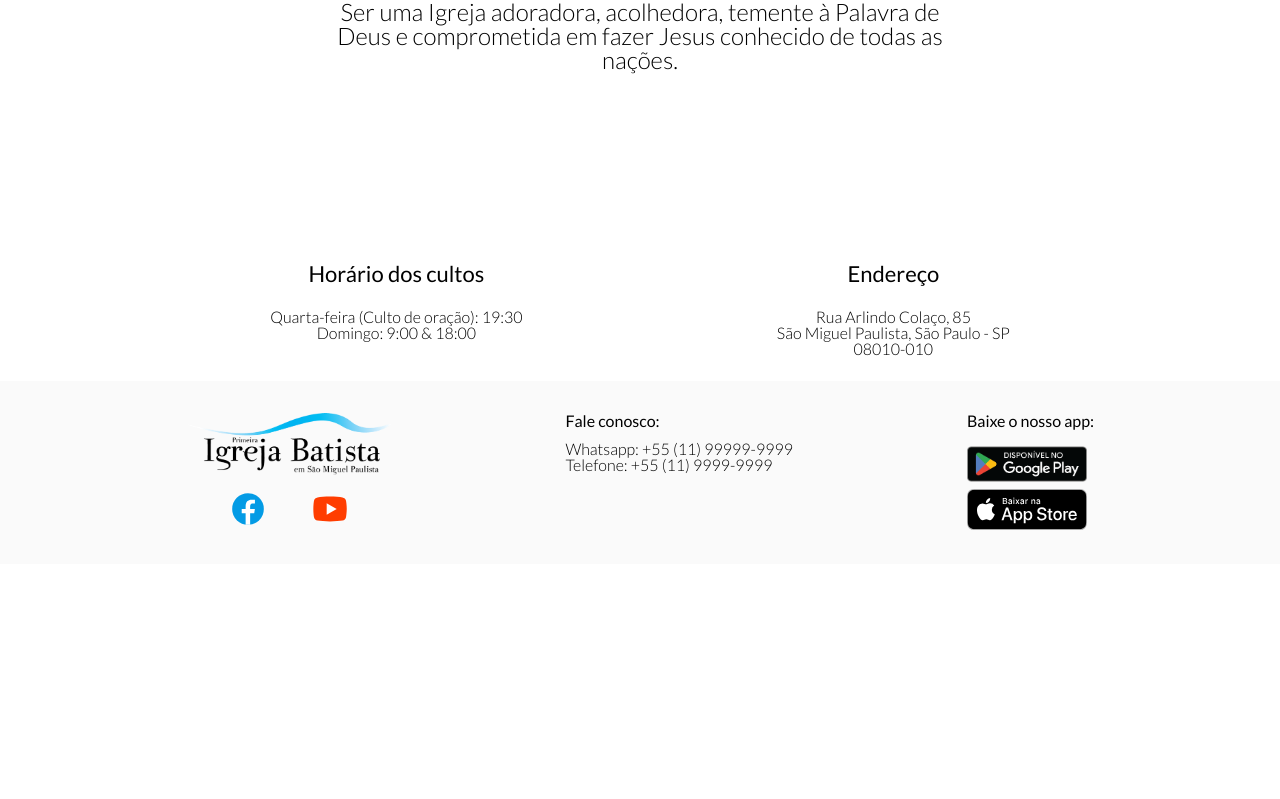
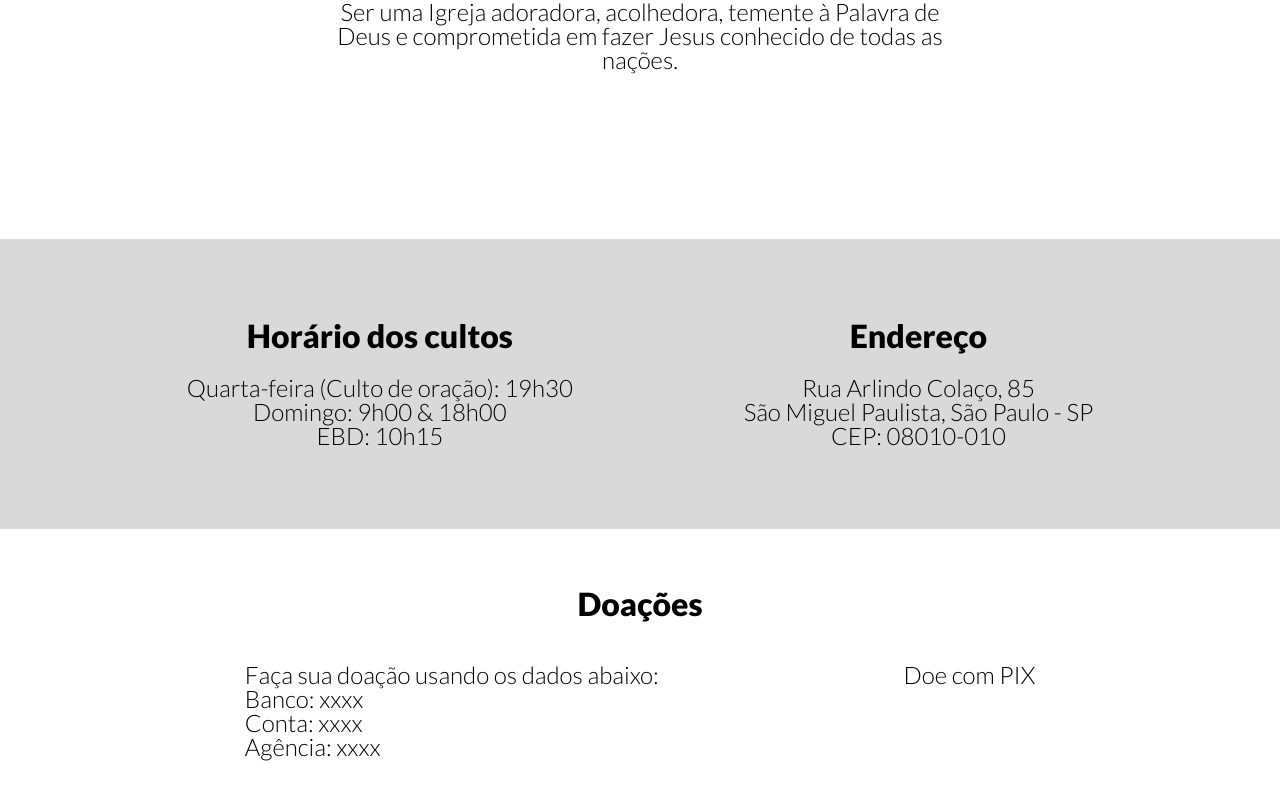
Before and after one commit to matheusviriato/pibsmp, a React (Vite) app: page / in a window 1280 px wide. Shown: the part 805-1604 px from the top of the page. Before the commit the page ends 1369 px from the top, so only its background shows below. Built offline with nearby package versions, Linux system fonts and the light colour scheme.

Commit message:
feat: changing Schedule component desktop style and adding Donation component

```diff
--- a/src/features/LandingPage/LandingPage.tsx
+++ b/src/features/LandingPage/LandingPage.tsx
@@ -1,7 +1,8 @@
-import { Footer } from '@/shared/components/Footer';
+// import { Footer } from '@/shared/components/Footer';
 import { Mission } from './components/Mission';
 import { ServiceSchedule } from './components/ServiceSchedule';
 import { Welcome } from './components/Welcome';
+import { Donation } from './components/Donation';
 
 const LandingPage = () => {
   return (
@@ -9,7 +10,8 @@ const LandingPage = () => {
       <Welcome />
       <Mission />
       <ServiceSchedule />
-      <Footer />
+      <Donation />
+      {/* <Footer /> */}
     </div>
   );
 };
--- /dev/null
+++ b/src/features/LandingPage/components/Donation/Donation.tsx
@@ -0,0 +1,23 @@
+import type { ReactElement } from 'react';
+import { Wrapper, Title, Content } from './styles';
+
+const Donation = (): ReactElement => {
+  return (
+    <Wrapper>
+      <Title>Doações</Title>
+      <Content>
+        <div>
+          <p>Faça sua doação usando os dados abaixo:</p>
+          <p>Banco: xxxx</p>
+          <p>Conta: xxxx</p>
+          <p>Agência: xxxx</p>
+        </div>
+        <div>
+          <p>Doe com PIX</p>
+        </div>
+      </Content>
+    </Wrapper>
+  );
+};
+
+export { Donation };
--- /dev/null
+++ b/src/features/LandingPage/components/Donation/index.ts
@@ -0,0 +1 @@
+export * from './Donation';
--- /dev/null
+++ b/src/features/LandingPage/components/Donation/styles.ts
@@ -0,0 +1,21 @@
+import { styled } from '@stitches/react';
+
+export const Wrapper = styled('section', {
+  padding: '59px 0px',
+  display: 'flex',
+  flexDirection: 'column',
+});
+
+export const Title = styled('h3', {
+  fontSize: '32px',
+  marginBottom: '43px',
+  fontWeight: 800,
+  alignSelf: 'center',
+});
+
+export const Content = styled('div', {
+  fontSize: '24px',
+  fontWeight: 300,
+  display: 'flex',
+  justifyContent: 'space-evenly'
+});
--- a/src/features/LandingPage/components/Mission/styles.ts
+++ b/src/features/LandingPage/components/Mission/styles.ts
@@ -8,7 +8,7 @@ export const Wrapper = styled('section', {
   }
 });
 
-export const Title = styled('h1', {
+export const Title = styled('h3', {
   fontSize: '32px',
   marginBottom: '43px',
   fontWeight: 800,
--- a/src/features/LandingPage/components/ServiceSchedule/ServiceSchedule.tsx
+++ b/src/features/LandingPage/components/ServiceSchedule/ServiceSchedule.tsx
@@ -8,8 +8,9 @@ const ServiceSchedule = (): ReactElement => {
         <div>
           <Title>Horário dos cultos</Title>
 
-          <p>Quarta-feira (Culto de oração): 19:30</p>
-          <p>Domingo: 9:00 & 18:00</p>
+          <p>Quarta-feira (Culto de oração): 19h30</p>
+          <p>Domingo: 9h00 & 18h00</p>
+          <p>EBD: 10h15</p>
         </div>
 
         <div>
@@ -17,7 +18,7 @@ const ServiceSchedule = (): ReactElement => {
 
           <p>Rua Arlindo Colaço, 85</p>
           <p>São Miguel Paulista, São Paulo - SP</p>
-          <p>08010-010</p>
+          <p>CEP: 08010-010</p>
         </div>
       </Content>
     </Wrapper>
--- a/src/features/LandingPage/components/ServiceSchedule/styles.ts
+++ b/src/features/LandingPage/components/ServiceSchedule/styles.ts
@@ -1,28 +1,31 @@
 import { styled } from '@stitches/react';
 
 export const Wrapper = styled('section', {
-  textAlign: 'center',
-  padding: '24px 16px',
-  '@media (max-width: 425px)': {
-    padding: '12px 16px',
-  }
+  padding: '81px 16px',
+  backgroundColor: '#D9D9D9',
+  // '@media (max-width: 425px)': {
+  //   padding: '12px 16px',
+  // }
 });
 
 export const Content = styled('div', {
   display: 'flex',
   flexDirection: 'row',
   justifyContent: 'space-evenly',
-  '@media (max-width: 425px)': {
-    flexDirection: 'column',
-    gap: '24px',
-  }
+  fontSize: '24px',
+  fontWeight: 300,
+  textAlign: 'center',
+  // '@media (max-width: 425px)': {
+  //   flexDirection: 'column',
+  //   gap: '24px',
+  // }
 });
 
 export const Title = styled('h3', {
-  fontSize: '22px',
-  fontWeight: 400,
+  fontSize: '32px',
+  fontWeight: 800,
   marginBottom: '24px',
-  '@media (max-width: 425px)': {
-    fontSize: '16px',
-  }
+  // '@media (max-width: 425px)': {
+  //   fontSize: '16px',
+  // }
 });
```
